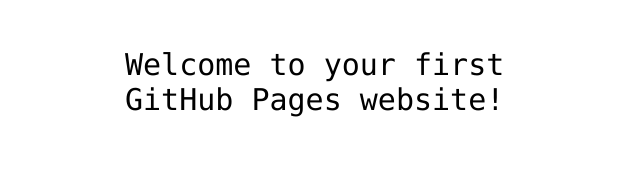
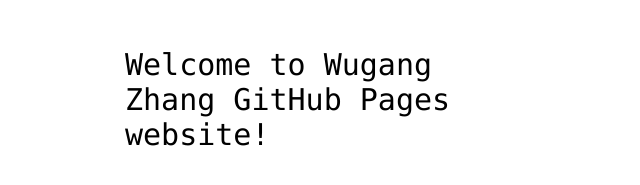
Before and after one commit to wugangzhang/hello-world, a plain HTML site: page index.html in a window 1280 px wide. Shown: the part 341-526 px from the top of the page, without its empty margins (315-955 px from the left). Drawn offline with Linux system fonts and the light colour scheme.

Commit message:
Update index.html

```diff
--- a/index.html
+++ b/index.html
@@ -3,7 +3,7 @@
 <html>
 <head>
   <meta http-equiv="Content-Type" content="text/html; charset=utf-8"/>
-  <title>my-first-website</title>
+  <title>Wugang Zhang</title>
   <LINK href="styles.css" rel="stylesheet" type="text/css">
 </head>
 
@@ -12,7 +12,7 @@
 <img src="https://octodex.github.com/images/daftpunktocat-thomas.gif" id="octocat" alt="octocat-gif" />
 
 <!-- Change this code here by copy and pasting your template on line 15 -->
-<p>Welcome to your first GitHub Pages website!</p>
+<p>Welcome to Wugang Zhang GitHub Pages website!</p>
 
 </body>
 </html>
```
